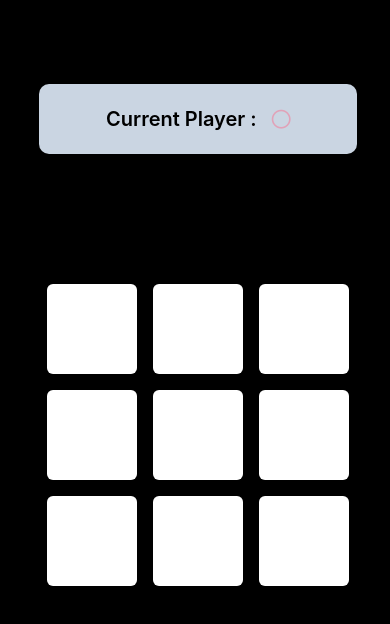
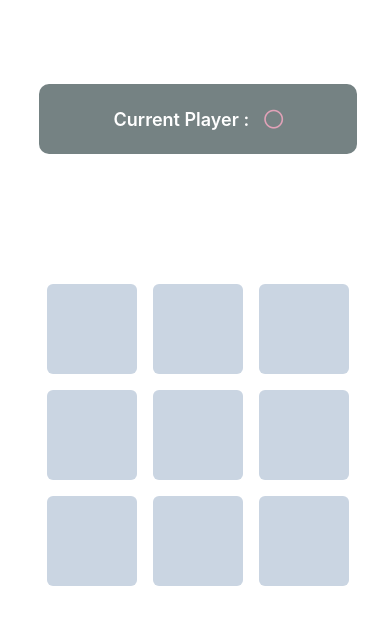
Before and after one commit to dhawal-793/Tic_Tac_Toe, a React Native app: screen / in a window 390 px wide. Shown: the top 624 px of the page. Built offline with nearby package versions, Linux system fonts and the light colour scheme.

Commit message:
Updated UI styles for dark and light mode.

```diff
--- a/src/App.tsx
+++ b/src/App.tsx
@@ -4,6 +4,7 @@ import {
   StyleSheet,
   Text,
   View,
+  useColorScheme,
 } from 'react-native';
 import Icons from './components/Icons';
 import { useEffect, useState } from 'react';
@@ -14,6 +15,7 @@ function App(): JSX.Element {
   const [gameStatus, setGameStatus] = useState<string>("")
   const [gameState, setGameState] = useState<string[]>(new Array(9).fill('empty', 0, 9))
 
+  const isDarkMode = useColorScheme() === 'dark';
 
   const reStartGame = () => {
     setisGameStarted(false)
@@ -86,19 +88,19 @@ function App(): JSX.Element {
   useEffect(() => { }, [isGameStarted])
 
   return (
-    <View style={styles.container}>
+    <View style={[styles.container, { backgroundColor: isDarkMode ? '#000' : '#fff' }]}>
       <View style={styles.gameContainer}>
         <View
           style={[styles.header,
           {
-            backgroundColor: !gameStatus ? "#CAD5E2" :
-              gameStatus !== "Draw! Restart Again" ? "#4DD637" : "#758283"
+            backgroundColor: !gameStatus ? "#758283" :
+              gameStatus !== "Draw! Restart Again" ? "#4DD637" : "#242B2E"
           }]}>
           {gameStatus !== "" ? (
             <Text style={styles.gameStatusText}>{gameStatus}</Text>
           ) : (
             <View style={styles.playerInfo}>
-              <Text style={styles.playerText}>Current Player :</Text>
+              <Text style={styles.gameStatusText}>Current Player :</Text>
               <Icons name={currentPlayer} size={22} />
             </View>
           )}
@@ -130,7 +132,6 @@ const styles = StyleSheet.create({
   container: {
     flex: 1,
     alignItems: 'center',
-    backgroundColor: 'black',
     paddingHorizontal: 22,
     paddingVertical: 84,
   },
@@ -156,10 +157,10 @@ const styles = StyleSheet.create({
     alignItems: 'center',
     gap: 15
   },
-  playerText: {
-    fontSize: 20,
+  gameStatusText: {
+    fontSize: 18,
+    color: 'white',
     fontWeight: '600',
-    color: 'black',
   },
   gameBoard: {
     height: 318,
@@ -174,7 +175,7 @@ const styles = StyleSheet.create({
     alignItems: 'center',
     justifyContent: 'center',
     borderRadius: 6,
-    backgroundColor: 'white'
+    backgroundColor: '#CAD5E2'
   },
   buttonContainer: {
     height: 45
@@ -194,11 +195,6 @@ const styles = StyleSheet.create({
     fontWeight: '600',
     textAlign: 'center',
   },
-  gameStatusText: {
-    fontSize: 18,
-    color: 'white',
-    fontWeight: '600',
-  },
 });
 
 export default App;
```
